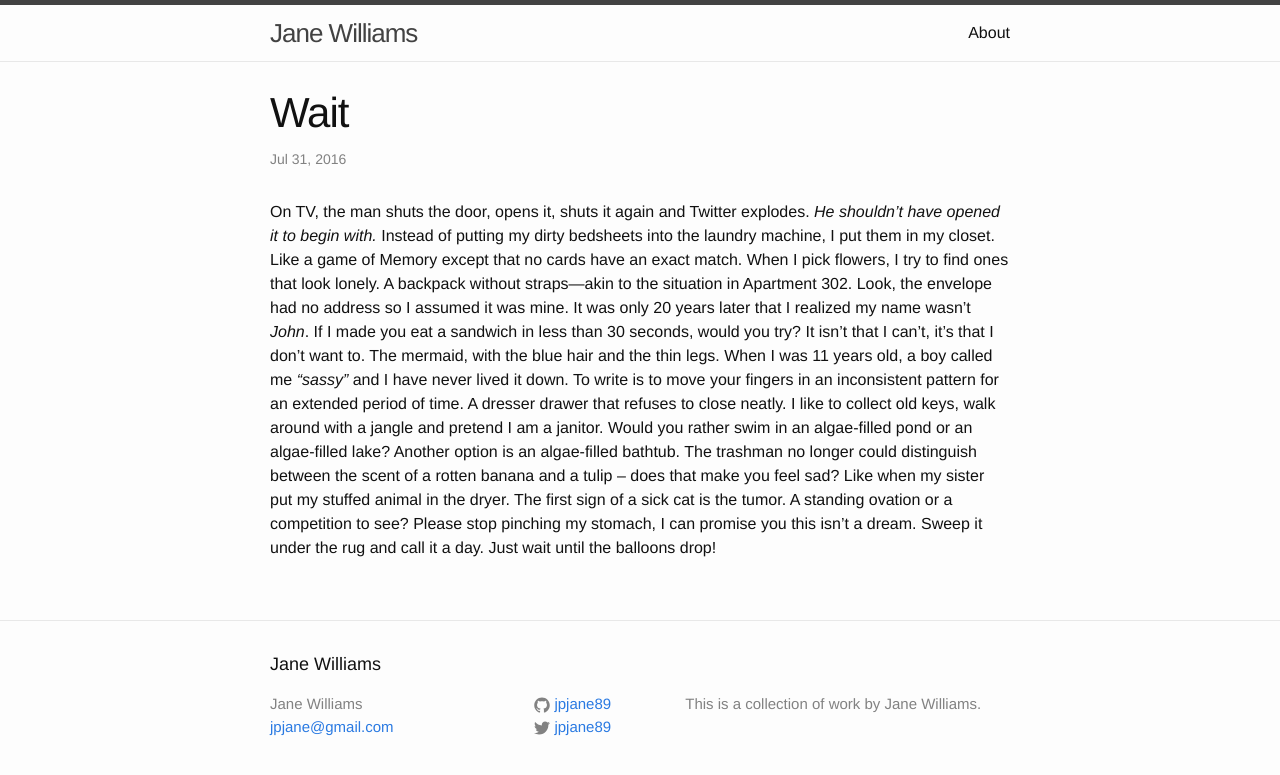
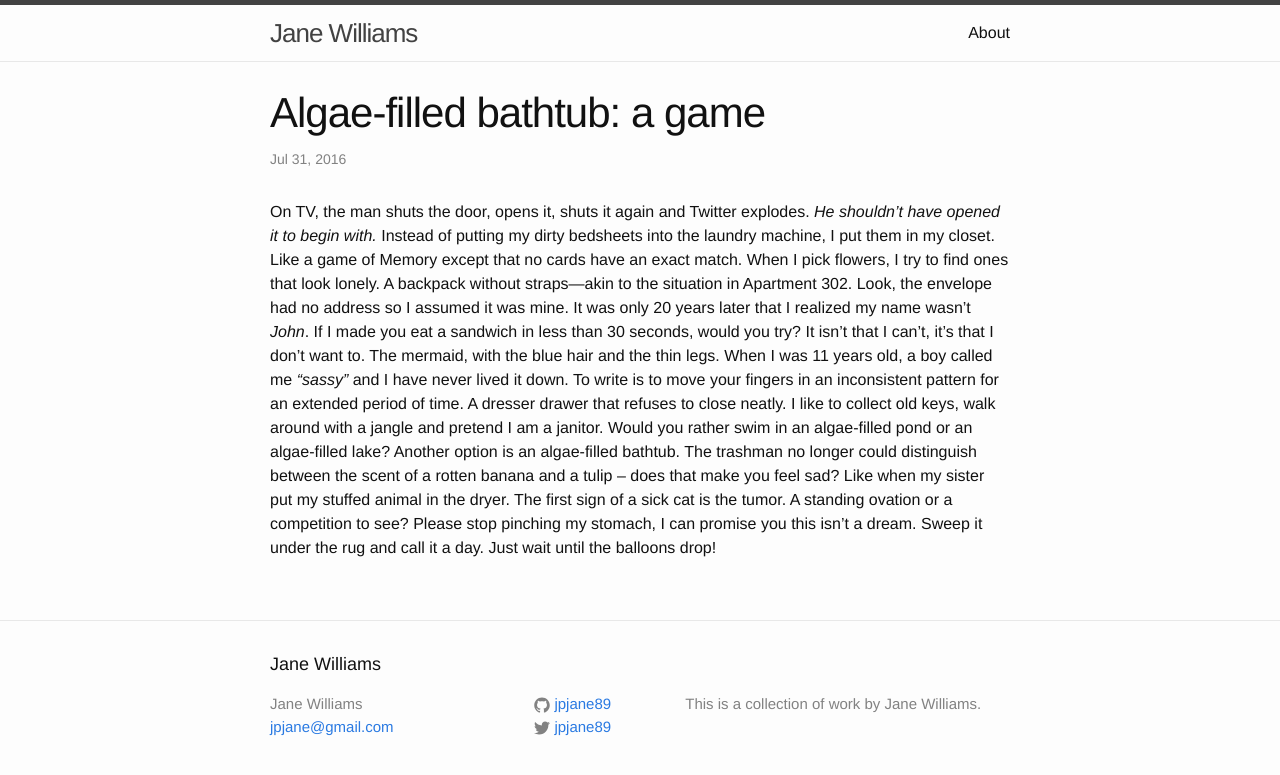
Before and after one commit to jpjane89/jpjane89.github.io, a Jekyll site: the page built from _posts/2016-07-31-algae-filled-bathtub-a-game.markdown, in a window 1280 px wide. Shown: the top 775 px of the page. Built offline with Jekyll 4.4.1, drawn with Linux system fonts in a browser that asks for light colours.

Commit message:
rename wait poem

```diff
--- a/_posts/2016-07-31-wait.markdown
+++ b/_posts/2016-07-31-algae-filled-bathtub-a-game.markdown
@@ -1,6 +1,6 @@
 ---
 layout: post
-title:  "Wait"
+title:  "Algae-filled bathtub: a game"
 date:   2016-07-31 10:32
 categories: jekyll update writing
 ---
```
